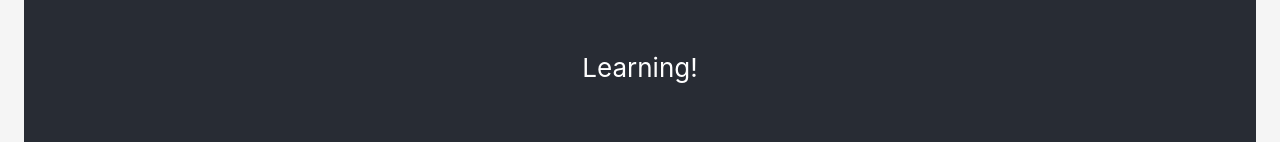
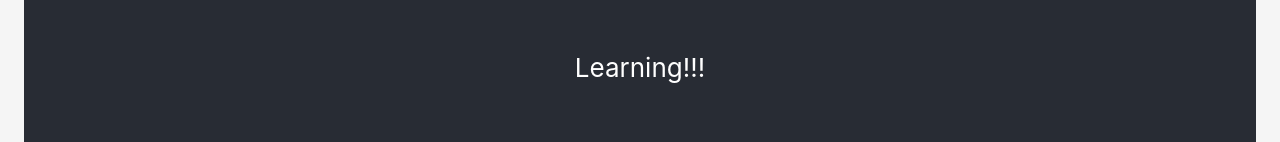
Before and after one commit to VlasceanuMihai/docker-react, a React (Create React App) app: page / in a window 1280 px wide. Shown: the part 588-730 px from the top of the page. Built offline with nearby package versions, Linux system fonts and the light colour scheme.

Commit message:
test update

```diff
--- a/src/App.js
+++ b/src/App.js
@@ -7,7 +7,7 @@ function App() {
       <header className="App-header">
         <img src={logo} className="App-logo" alt="logo" />
         <p>
-          Learning!
+          Learning!!!
         </p>
       </header>
     </div>
```
